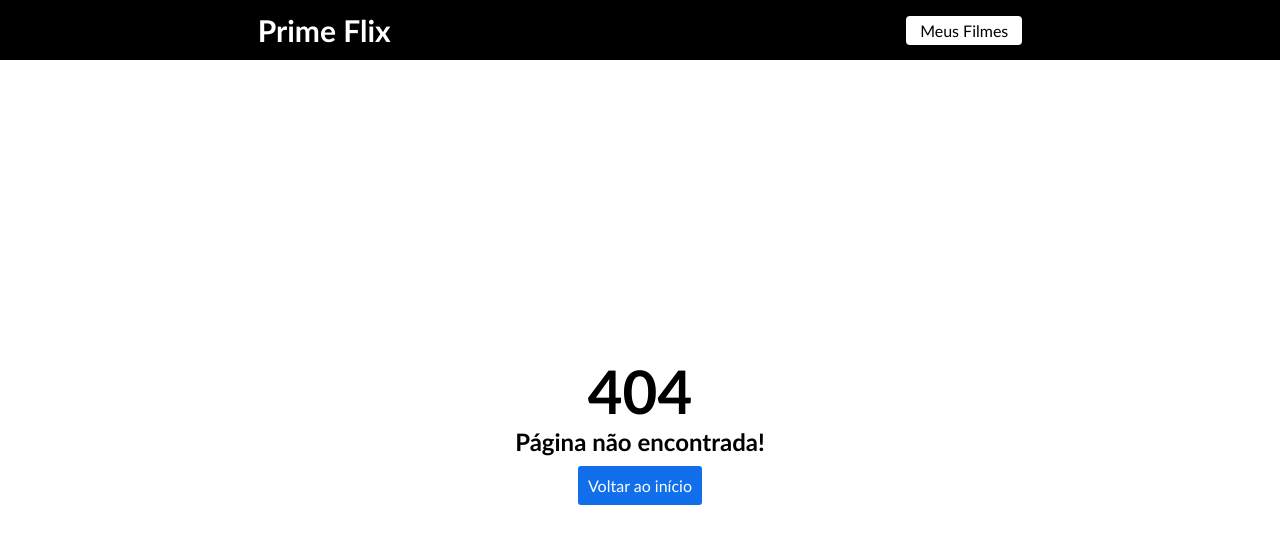
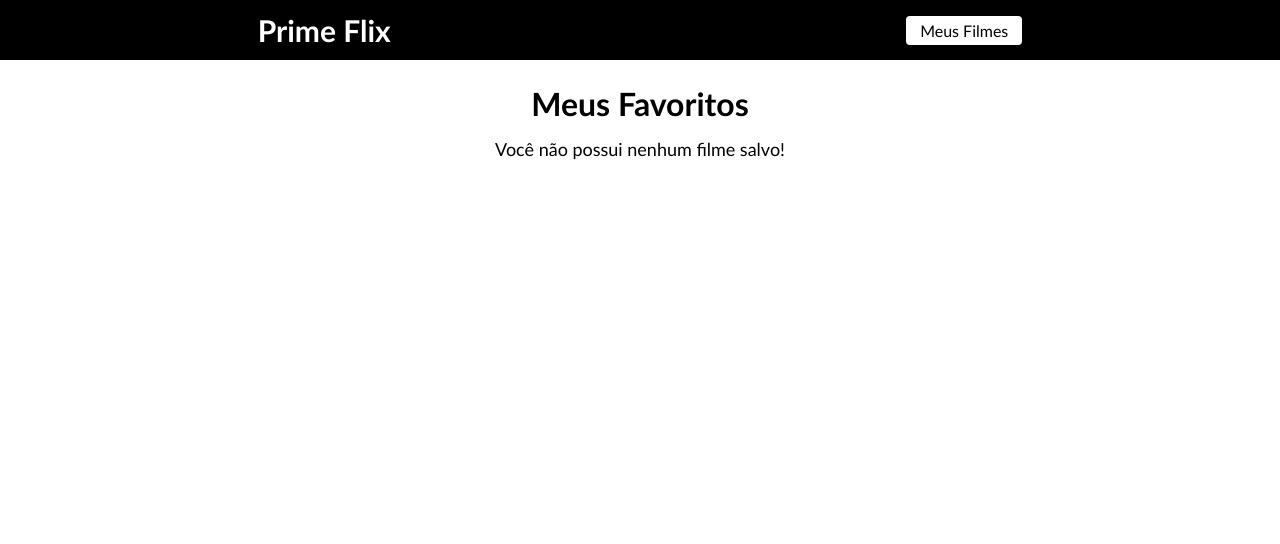
Before and after one commit to mkorrea/primeflix, a React (Create React App) app: page /favorites in a window 1280 px wide. Before the commit this address had no page. Shown: the top 544 px of the page. Built offline with nearby package versions, Linux system fonts and the light colour scheme.

Commit message:
create and set functions on favorites page

```diff
--- a/package.json
+++ b/package.json
@@ -11,6 +11,7 @@
     "react-dom": "^18.2.0",
     "react-router-dom": "^6.22.3",
     "react-scripts": "5.0.1",
+    "react-toastify": "^10.0.5",
     "web-vitals": "^2.1.4"
   },
   "scripts": {
--- a/src/App.js
+++ b/src/App.js
@@ -1,8 +1,13 @@
 import RoutesApp from "./routes";
+import { ToastContainer } from "react-toastify";
+
+import 'react-toastify/dist/ReactToastify.css';
 
 function App() {
   return (
     <div className="App">
+      <ToastContainer autoClose={3000} />
+      {/* autoClose determina que, caso o usuario não clique, vai fechar automaticamente em 3 segundos */}
       <RoutesApp />
     </div>
   );
--- a/src/components/Header/index.js
+++ b/src/components/Header/index.js
@@ -5,7 +5,7 @@ function Header () {
     return (
         <header>
             <Link to='/' className='logo'> Prime Flix </Link>
-            <Link to='/favoritos' className='favoritos'> Meus Filmes </Link>
+            <Link to='/favorites' className='favoritos'> Meus Filmes </Link>
         </header>
     )
 }
--- /dev/null
+++ b/src/pages/Favorites/favorites.css
@@ -0,0 +1,48 @@
+.meus-favoritos{
+   margin-top: 24px;
+   display: flex;
+   flex-direction: column;
+   align-items: center;
+}
+
+.meus-favoritos h1 {
+   margin-bottom: 15px;
+}
+
+.meus-favoritos ul {
+   max-width: 720px;
+   width: 100%;
+}
+
+.meus-favoritos ul li {
+   margin-bottom: 14px;
+   display: flex;
+   justify-content: space-between;
+   list-style: none;
+}
+
+.meus-favoritos span {
+   font-size: 18px;
+}
+
+.meus-favoritos li a {
+   margin-right: 14px;
+   text-decoration: none;
+   color: #116feb;
+}
+
+.meus-favoritos div {
+   display: flex;
+   justify-content: center;
+   align-items: center;
+}
+
+.meus-favoritos button {
+   height: 30px;
+   width: 55px;
+
+   color: #fff;
+   background-color: black;
+   border-radius: 4px;
+   cursor: pointer;
+}
--- /dev/null
+++ b/src/pages/Favorites/index.js
@@ -0,0 +1,50 @@
+import './favorites.css'
+import { useEffect, useState } from 'react'
+import { Link } from 'react-router-dom'
+import { toast } from 'react-toastify'
+
+function Favorites() {
+   const [ movies, setMovies ] = useState([])
+
+   useEffect( () => {
+      const myList = localStorage.getItem("@primeflix")
+
+      setMovies(JSON.parse(myList) || [])
+   }, [])
+
+
+   function excluirFilme(id) {
+      let novosFilmes = movies.filter( (item) => {
+         return (item.id !== id)
+      })
+
+      setMovies(novosFilmes)
+      localStorage.setItem('@primeflix', JSON.stringify(novosFilmes))
+      toast.success('Filme removido!')
+   }
+
+   return(
+      <div className='meus-favoritos'>
+         <h1>Meus Favoritos</h1>
+
+         { movies.length === 0 && <span> Você não possui nenhum filme salvo! </span> }
+
+         <ul>
+            {movies.map( (item) => {
+               return(
+                  <li key={item.id}>
+                     <span>{item.title}</span>
+
+                     <div>
+                        <Link to={`/movie/${item.id}`}>Ver detalhes</Link>
+                        <button onClick={() => excluirFilme(item.id)}>Excluir</button>
+                     </div>
+                  </li>
+               )
+            })}
+         </ul>
+      </div>
+   )
+}
+
+export default Favorites;
--- a/src/pages/Movie/index.js
+++ b/src/pages/Movie/index.js
@@ -1,7 +1,8 @@
+import "./movie_info.css";
 import { useState, useEffect } from "react";
 import { useParams, useNavigate } from "react-router-dom";
 import api from "../../services/api";
-import "./movie_info.css";
+import { toast } from "react-toastify";
 
 function Movie() {
    const { id } = useParams();
@@ -45,13 +46,13 @@ function Movie() {
 
       const hasMovie = savedMovies.some( (movieSaved) => movieSaved.id === movie.id )
       if(hasMovie){
-         alert('Esse filme já está na lista')
+         toast.warn('Este filme já está na sua lista!')
          return;
       }
 
       savedMovies.push(movie)
       localStorage.setItem('@primeflix', JSON.stringify(savedMovies))
-      alert('filme salvo')
+      toast.success('Filme salvo!')
    }
 
 
--- a/src/routes.js
+++ b/src/routes.js
@@ -4,6 +4,7 @@ import './error.css'
 import Header from './components/Header'
 import Home from './pages/Home'
 import Movie from './pages/Movie'
+import Favorites from './pages/Favorites'
 
 import Error from './pages/Error'
 
@@ -14,6 +15,7 @@ function RoutesApp () {
             <Routes>
                 <Route path='/' element={ <Home /> } />
                 <Route path='/movie/:id' element={ <Movie /> }/>
+                <Route path='/favorites' element={ <Favorites/> } />
 
                 <Route path='*' element={ <Error/> } />
             </Routes>
```
Also changed, not shown: 1 other file (tests, documents, lock files or other folders).
